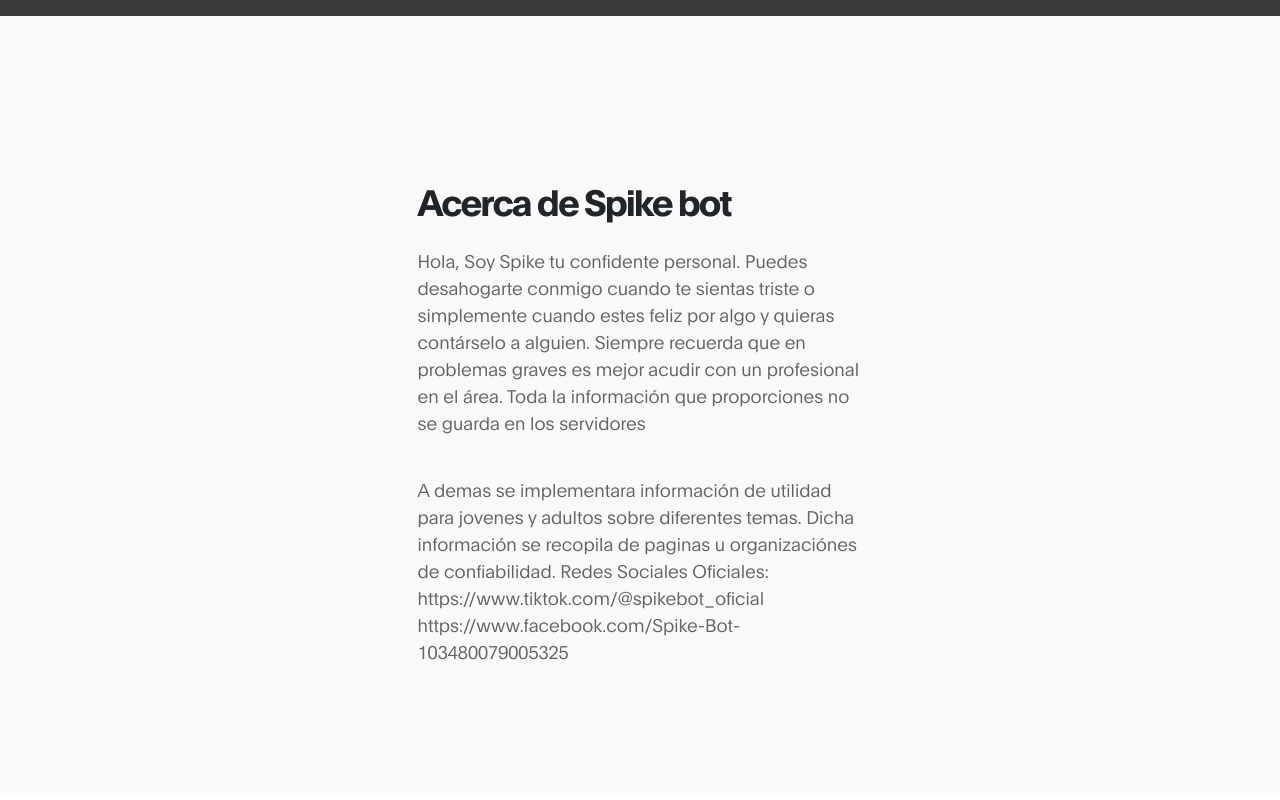
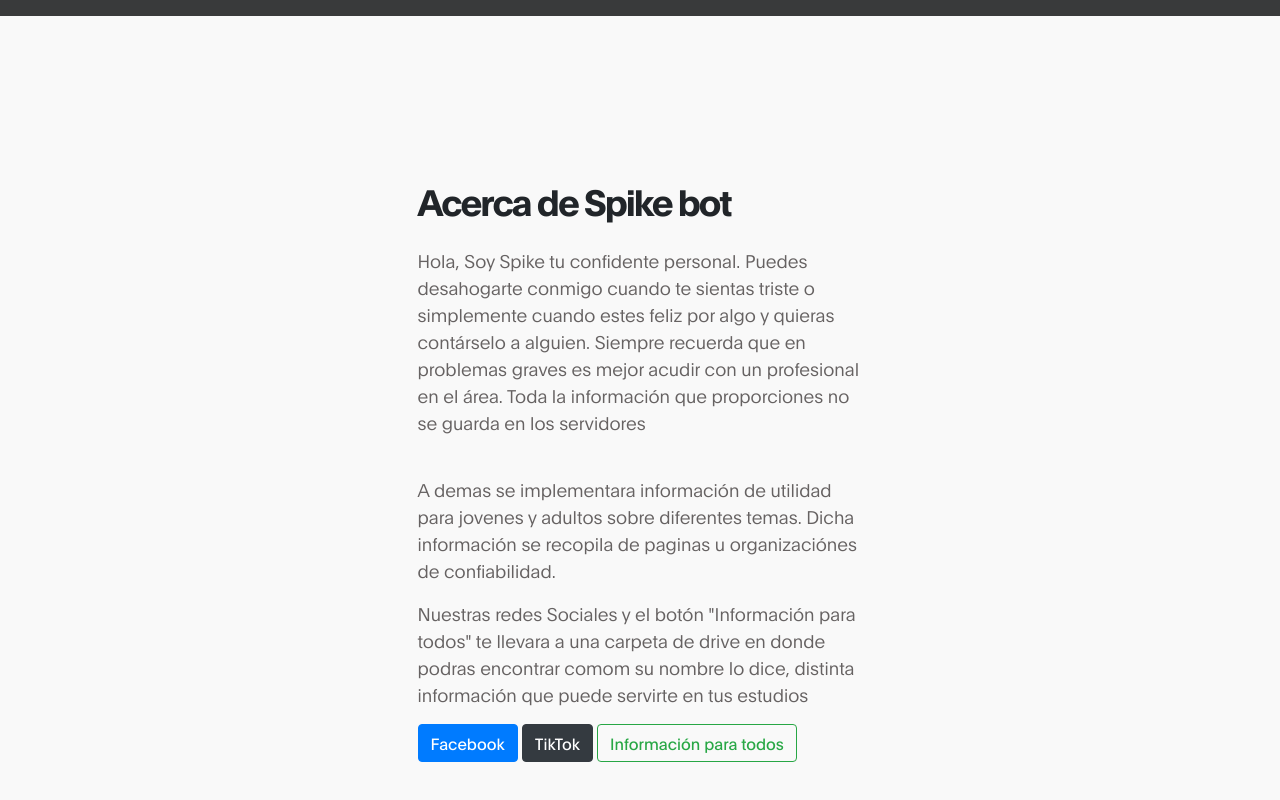
Before and after one commit to KevAlrc/spikebot, a plain HTML site: page index.html in a window 1280 px wide. Shown: the part 784-1584 px from the top of the page. Drawn offline with Linux system fonts and the light colour scheme.

Commit message:
Update index.html

```diff
--- a/index.html
+++ b/index.html
@@ -15,16 +15,11 @@
      <link rel="stylesheet" href="css/font-awesome.min.css">
      <link rel="stylesheet" href="css/aos.css">
 
-     <!-- MAIN CSS -->
      <link rel="stylesheet" href="css/tooplate-gymso-style.css">
-<!--
-Tooplate 2119 Gymso Fitness
-https://www.tooplate.com/view/2119-gymso-fitness
--->
+
 </head>
 <body data-spy="scroll" data-target="#navbarNav" data-offset="50">
 
-    <!-- MENU BAR -->
     <nav class="navbar navbar-expand-lg fixed-top">
         <div class="container">
 
@@ -40,7 +35,6 @@ https://www.tooplate.com/view/2119-gymso-fitness
     </nav>
 
 
-    <!-- HERO -->
     <section class="hero d-flex flex-column justify-content-center align-items-center" id="home">
 
         <div class="bg-overlay"></div>
@@ -81,11 +75,26 @@ https://www.tooplate.com/view/2119-gymso-fitness
                       </br>
                      <p data-aos="fade-up" data-aos-delay="400">
                         A demas se implementara información de utilidad para jovenes y adultos sobre diferentes temas. Dicha información se recopila de paginas u organizaciónes de confiabilidad.
+                 </br>
 
-                        Redes Sociales Oficiales:
-                          https://www.tiktok.com/@spikebot_oficial
-                          https://www.facebook.com/Spike-Bot-103480079005325
+             <p>Nuestras redes Sociales y el botón "Información para todos" te llevara a una carpeta de drive en donde podras encontrar comom su nombre lo dice, distinta información que puede servirte en tus estudios</p>
                     </p>
+
+                  <form>
+                      <a href="https://www.facebook.com/Spike-Bot-103480079005325/">
+                          <input type="button"class="btn btn-primary" value="Facebook">
+                    </a>
+
+                    <a href="https://www.tiktok.com/@spikebot_oficial">
+                          <input type="button"class="btn btn-dark" value="TikTok">
+                    </a>
+
+                    <a href="https://drive.google.com/drive/folders/1O2vDS2QtaxJnqPeBM0y7dK8AsH1BIACE?usp=sharing">
+                          <input type="button"class="btn btn-outline-success" value="Información para todos">
+                    </a>
+
+                </form>
+
 
 
                 </div>
```
